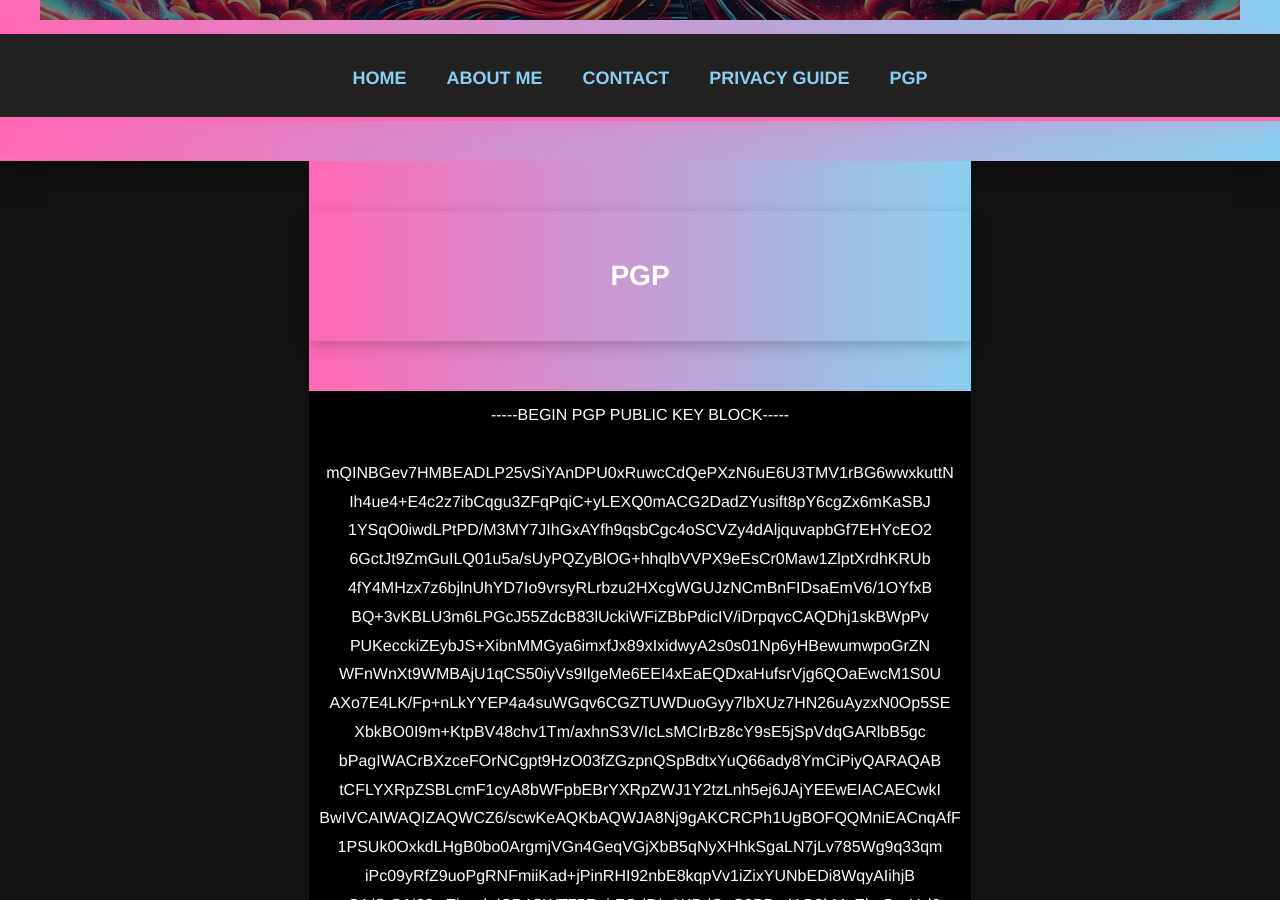
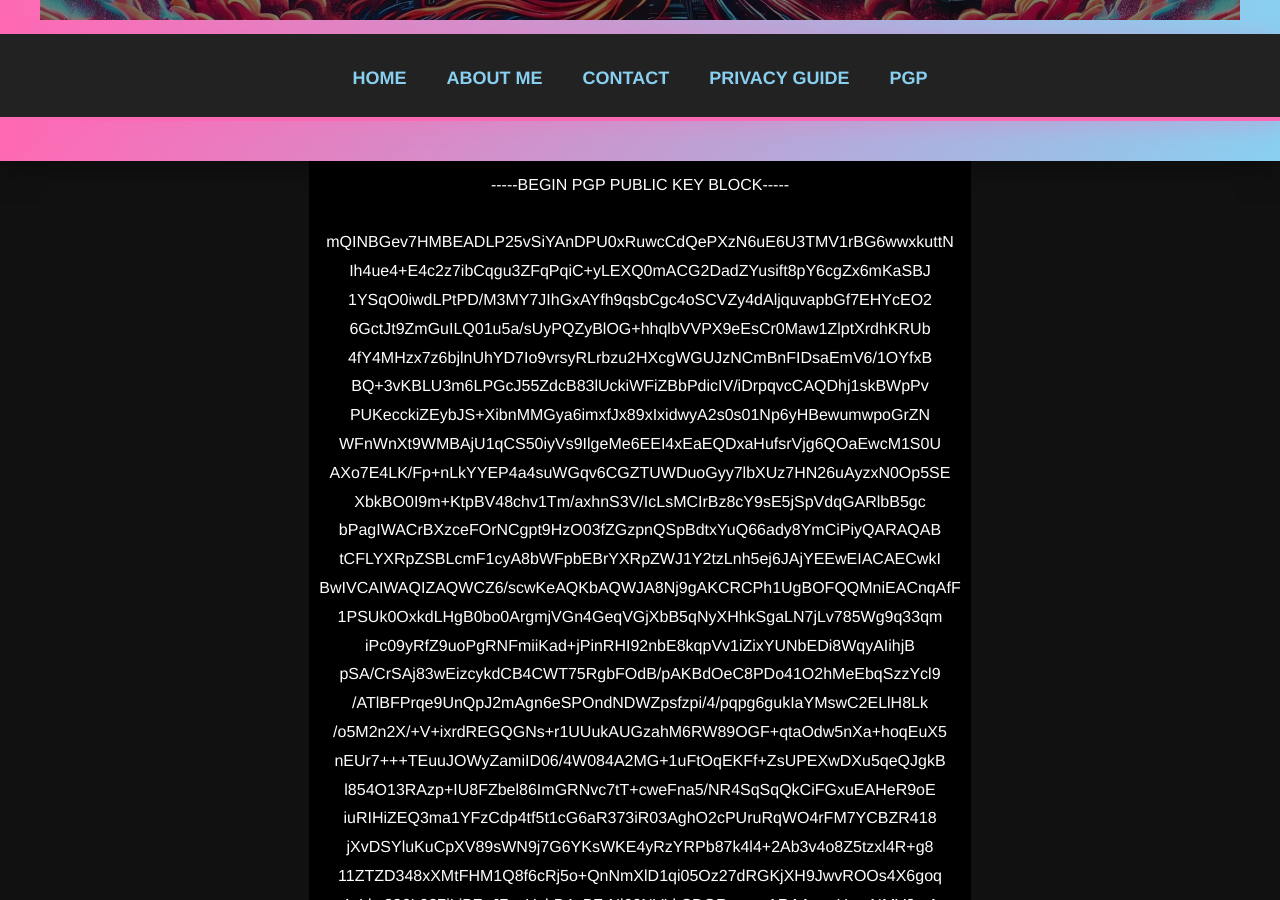
Before and after one commit to katiebucks/katiebucks.xyz, a Jekyll site: the page built from PGP.html, in a window 1280 px wide and 900 px high, scrolled down 420 px. Built offline with Jekyll 4.4.1, drawn with Linux system fonts in a browser that asks for light colours.

Commit message:
Update PGP.html

```diff
--- a/PGP.html
+++ b/PGP.html
@@ -3,10 +3,6 @@ layout: default
 title: "PGP Public Key"
 description: "Katie Kraus' official PGP key for secure communications."
 ---
-
-<section class="page-header">
-    <h1 class="section-title">PGP</h1>
-</section>
 
 <section class="pgp-key">
     <pre>
```
